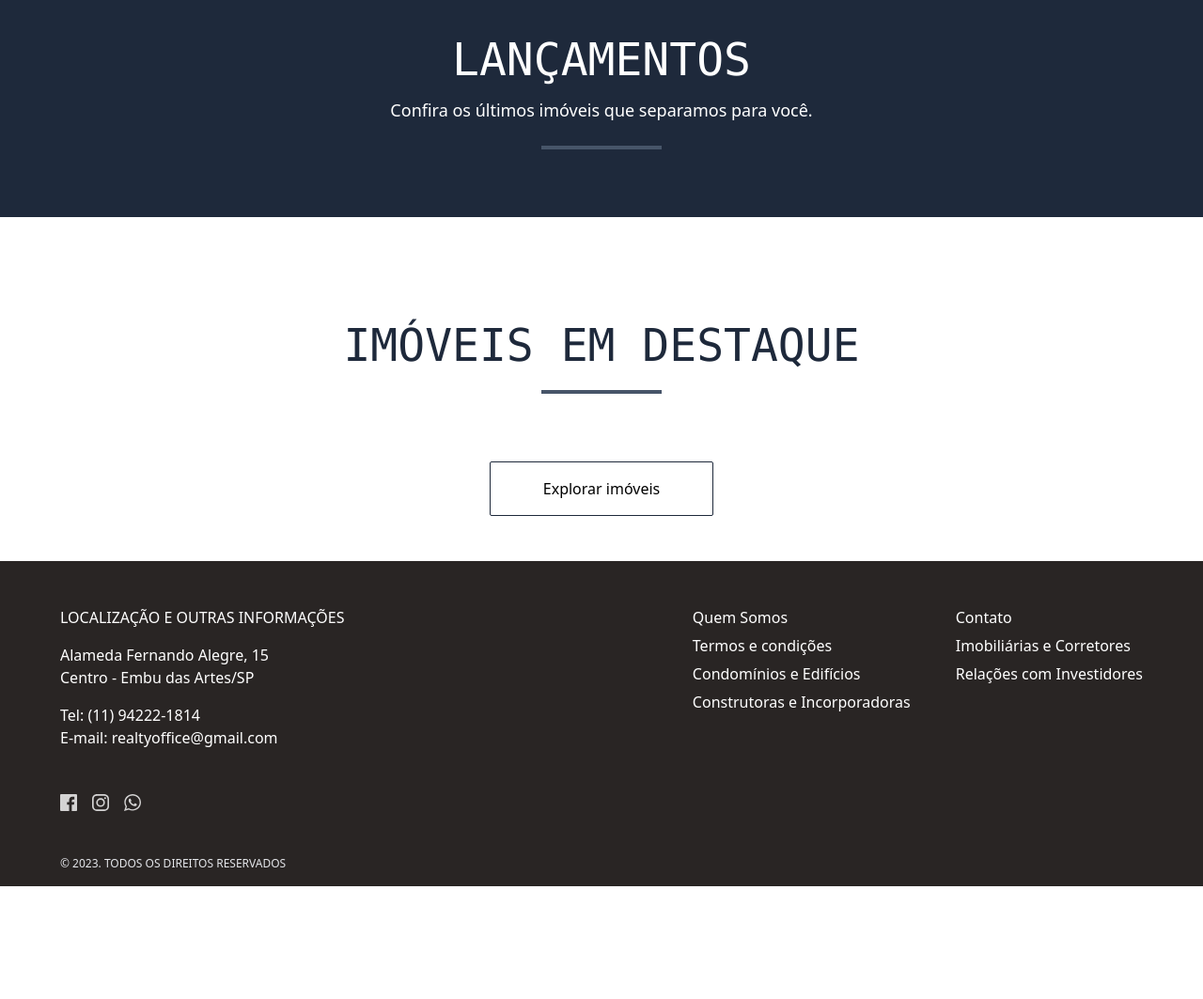
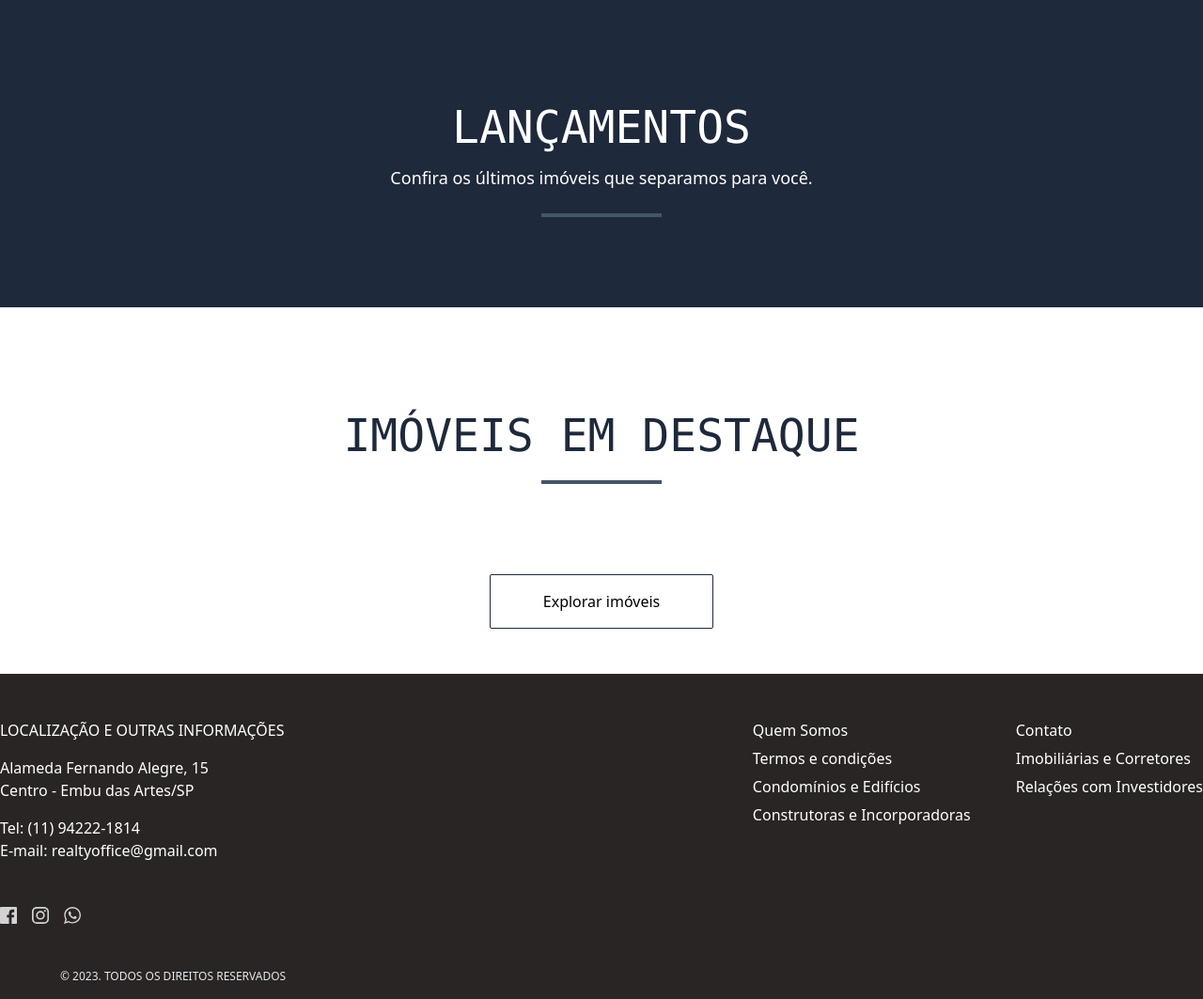
Before and after one commit to Nbdyleto/Whimsi, a Django app: page / in a window 1280 px wide. Shown: the part 873-1936 px from the top of the page at 94% size. Before the commit the page ends 1816 px from the top, so only its background shows below. Run offline with Django 4.2, Linux system fonts and the light colour scheme; data that the repository does not hold is empty; some libraries are stand-ins or nearby versions.

Commit message:
Containers, small changes

```diff
--- a/src/whimsi/templates/base.html
+++ b/src/whimsi/templates/base.html
@@ -8,17 +8,18 @@
     {% tailwind_css %}
 </head>
 <body>
-    <nav class="navbar fixed w-full left-0 top-0 z-50 drop-shadow-lg border-slate-900">
-        <div class="flex flex-row gap-12 bg-stone-800 w-full h-[72px] px-4 md:px-24 place-items-center justify-between">
+    <nav class="navbar sticky w-full left-0 top-0 z-50 drop-shadow-lg border-slate-900 bg-stone-800">
+        <div class="container">
+            <div class="flex flex-row gap-12w-full h-[72px] place-items-center justify-between">
                 <div class="flex flex-row gap-2">
-            <h1 class="text-4xl text-center text-slate-200 uppercase font-light tracking-widest">Whimsi</h1>
+                <a href="/" class="text-4xl text-center text-slate-200 uppercase font-light tracking-widest">Whimsi</a>
                 </div>
                 <ul class="flex flex-row gap-6 text-sm items-center uppercase font-medium text-slate-200 tracking-wide">
                     <li class="border-b border-b-transparent hover:border-slate-200 duration-300">
                         <a href="" class="">Sobre</a>
                     </li>
                     <li class="border-b border-b-transparent hover:border-slate-200 duration-300">
-                    <a href="" class="">Explorar Imóveis</a>
+                        <a href="/properties/" class="">Explorar Imóveis</a>
                     </li>
                     <li class="border-b border-b-transparent hover:border-slate-200 duration-300">
                         <a href="" class="">Fale Conosco</a>
@@ -29,10 +30,12 @@
                     </button>
                 </ul>
             </div>
+        </div>
     </nav>
     {% block content %}{% endblock %}
     <footer class="pt-12 bg-stone-800 w-full">
-        <div class="px-16 flex flex-col md:flex-row justify-between">
+        <div class="container">
+            <div class="flex flex-col md:flex-row justify-between">
                 <div class="flex flex-col text-white gap-4">
                     <p class="text-base uppercase">Localização e outras informações</p>
                     <div class="flex flex-col">
@@ -73,5 +76,6 @@
             <div class="px-16 bg-stone-800 mt-8 py-4 text-gray-200">
                 <p class="text-xs uppercase">© 2023. Todos os direitos reservados</p>
             </div>
+        </div>
     </footer>
 </body>
--- a/src/whimsi/templates/pages/home.html
+++ b/src/whimsi/templates/pages/home.html
@@ -30,10 +30,10 @@
     <div class="flex flex-col justify-center text-center pt-12 pb-6">
         <h2 class="font-mono text-5xl text-white mb-4 uppercase">Lançamentos</h2>
         <h4 class="text-lg font-sans text-white mb-6">Confira os últimos imóveis que separamos para você.</h4>
-        <div class="self-center h-1 w-32 bg-slate-600"></div>
+        <div class="self-center h-1 w-32 bg-slate-600 mb-6"></div>
     </div>
     <div class="container">
-        <div class="grid grid-cols-1 md:grid-cols-3 px-4 md:px-0 gap-12">
+        <div class="grid grid-cols-1 md:grid-cols-3 px-4 md:px-0 gap-6 md:gap-12">
             {% for property in last_properties %}
             <div class="flex flex-col w-full h-fit rounded-sm pb-4">
                 <a href="{% url 'property-detail-template' slug=property.slug %}">
@@ -75,10 +75,10 @@
 <section class="w-full bg-white pt-10 md:pt-16 pb-12">
     <div class="flex flex-col justify-center text-center pt-12 pb-6">
         <h2 class="font-mono text-5xl text-slate-800 mb-6 uppercase">Imóveis em destaque</h2>
-        <div class="self-center h-1 w-32 bg-slate-600"></div>
+        <div class="self-center h-1 w-32 bg-slate-600 mb-6"></div>
     </div>
     <div class="container flex flex-col">
-        <div class="grid grid-cols-1 md:grid-cols-3 grid-rows-3 md:grid-rows-2 px-4 md:px-0 gap-12">
+        <div class="grid grid-cols-1 md:grid-cols-3 grid-rows-3 md:grid-rows-2 px-4 md:px-0 gap-6 md:gap-12">
             {% for highlighted_property in highlighted_properties %}
             <div class="flex flex-col w-full h-fit rounded-sm pb-4">
                 <a href="{% url 'property-detail-template' slug=highlighted_property.property.slug %}">
```
Lines whose indentation alone changed are shown as unchanged.
